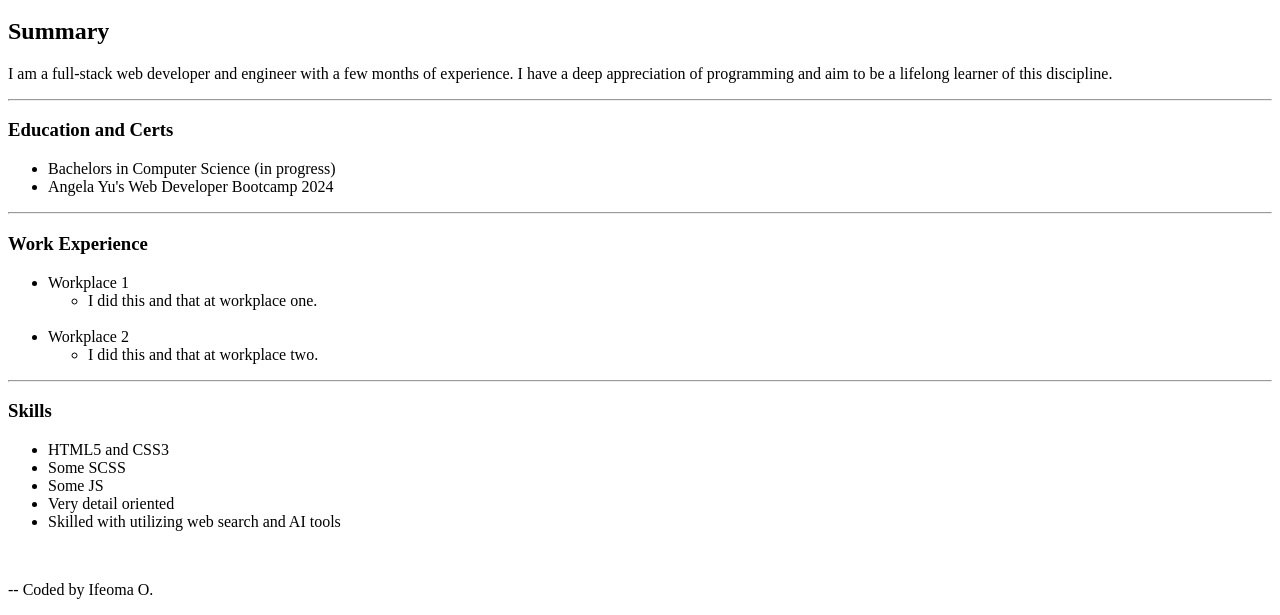
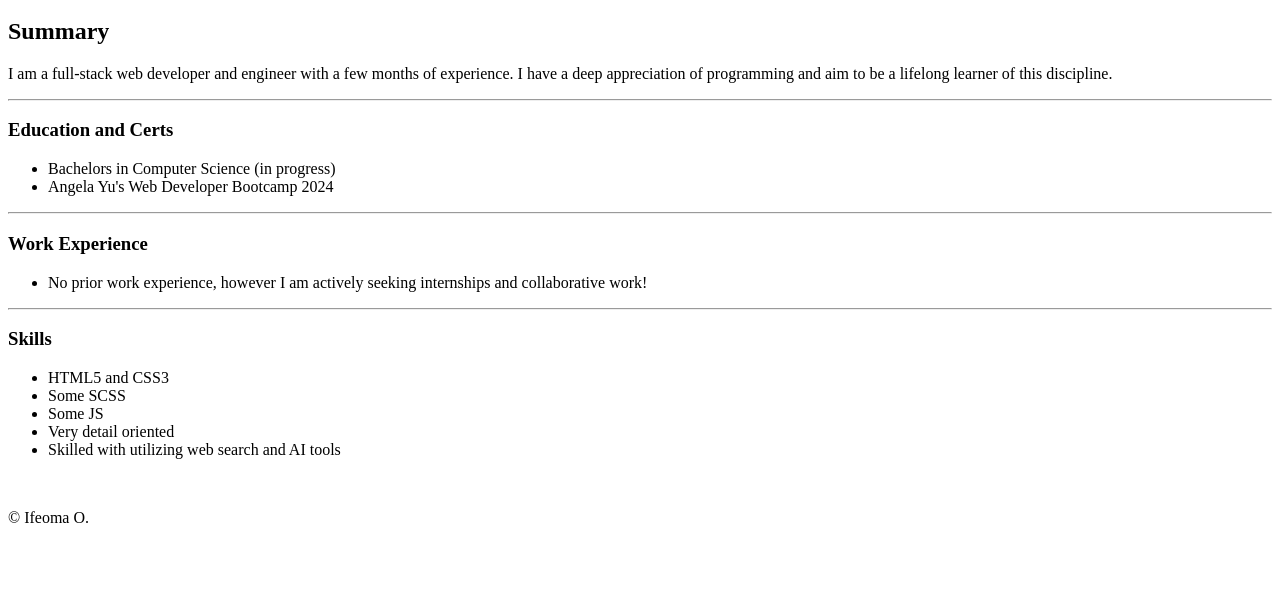
Before and after one commit to 0sienna/online-resume, a plain HTML site: page index.html in a window 1280 px wide. Shown: the part 304-919 px from the top of the page. After the commit the page ends 847 px from the top, so only its background shows below. Drawn offline with Linux system fonts and the light colour scheme.

Commit message:
Add files via upload

```diff
--- a/index.html
+++ b/index.html
@@ -24,15 +24,7 @@
 
     <h3>Work Experience</h3>
     <ul>
-        <li>Workplace 1</li>
-        <ul>
-            <li>I did this and that at workplace one.</li>
-        </ul>
-        <br />
-        <li>Workplace 2</li>
-        <ul>
-            <li>I did this and that at workplace two.</li>
-        </ul>
+    <li>No prior work experience, however I am actively seeking internships and collaborative work!</li>
     </ul>
     <hr />
 
@@ -48,7 +40,7 @@
     <br />
 
     <footer>
-        <p>-- Coded by Ifeoma O.</p>
+        <p>© Ifeoma O.</p>
     </footer>
 
 
```
